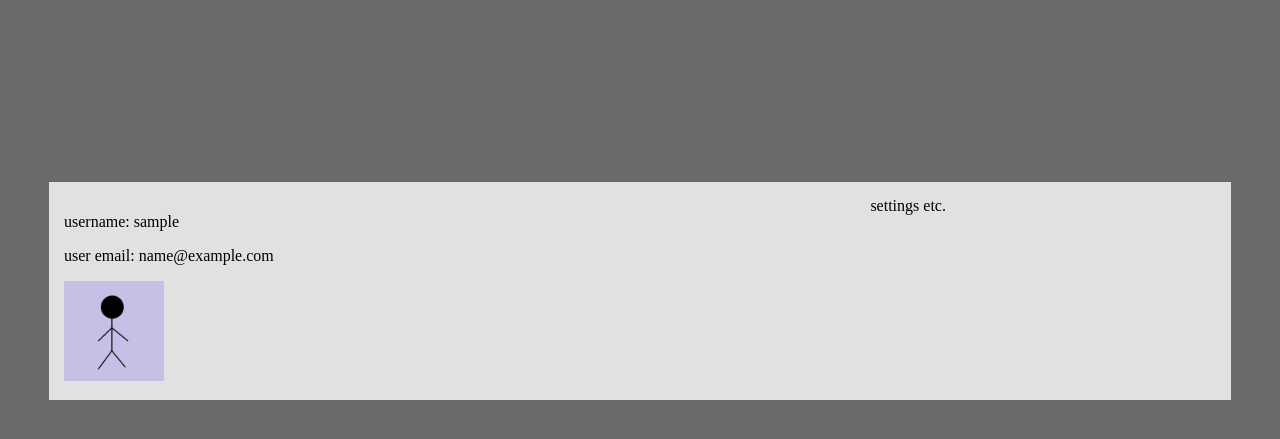
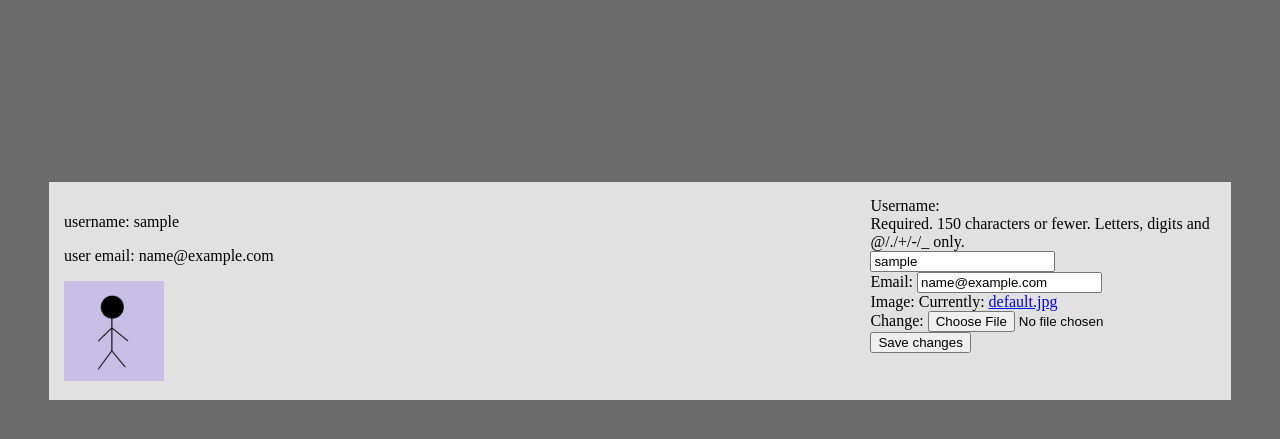
Before and after one commit to Przemek221/pjf_polej, a Django app: page /profile in a window 1280 px wide. Shown: the part 138-577 px from the top of the page. Run offline with Django 4.2, Linux system fonts and the light colour scheme; the visitor is signed in with stand-in values (Sample User, id 1).

Commit message:
user update form and downscaling big images

```diff
--- a/sampleApp/forms.py
+++ b/sampleApp/forms.py
@@ -1,6 +1,7 @@
 from django import forms
 from django.contrib.auth.models import User
 from django.contrib.auth.forms import UserCreationForm
+from .models import UserProfile
 
 
 class RegisterUserForm(UserCreationForm):
@@ -9,3 +10,18 @@ class RegisterUserForm(UserCreationForm):
     class Meta:
         model = User
         fields = ['username', 'password1']
+
+
+class UpdateUserForm(forms.ModelForm):
+    email = forms.EmailField()
+
+    class Meta:
+        model = User
+        fields = ['username', 'email']
+        # fields = ['username']
+
+
+class UpdateProfileForm(forms.ModelForm):
+    class Meta:
+        model = UserProfile
+        fields = ['image']
--- a/sampleApp/models.py
+++ b/sampleApp/models.py
@@ -2,6 +2,7 @@ from django.db import models
 # from django.contrib.auth.models import AbstractUser
 # from django.contrib.auth.models import AbstractBaseUser
 from django.contrib.auth.models import User
+from PIL import Image
 
 
 # Create your models here.
@@ -20,6 +21,14 @@ class UserProfile(models.Model):
 
     def __str__(self):
         return f"Profile of the user: {self.user.username}"
+
+    def save(self):
+        super().save()
+
+        img = Image.open(self.image.path)
+        if img.height > 300 or img.width > 300:
+            img.thumbnail((300, 300))
+            img.save(self.image.path)
 
 
 class Post(models.Model):
--- a/sampleApp/static/styles/base.css
+++ b/sampleApp/static/styles/base.css
@@ -23,6 +23,7 @@ body {
 }
 
 #content-wrapper {
+    overflow: auto;
     width: 90%;
     /*height: 90%;*/
     margin: auto;
--- a/sampleApp/views.py
+++ b/sampleApp/views.py
@@ -12,7 +12,7 @@ from .models import Something
 from .models import Post
 from django.contrib import messages
 from django.contrib.auth.decorators import login_required
-from .forms import RegisterUserForm
+from .forms import RegisterUserForm, UpdateUserForm, UpdateProfileForm
 
 
 # from django.contrib.auth.forms import UserCreationForm
@@ -102,4 +102,21 @@ def registerUser(request):
 
 @login_required
 def profile(request):
-    return render(request, 'sampleApp/profile.html')
+    if request.method == 'POST':
+        update_user_form = UpdateUserForm(request.POST, instance=request.user)
+        update_profile_form = UpdateProfileForm(request.POST, request.FILES, instance=request.user.userprofile)
+        if update_profile_form.is_valid() and update_user_form.is_valid():
+            update_user_form.save()
+            update_profile_form.save()
+            messages.success(request, f"Profile updated")
+            return redirect('profile')
+
+    else:
+        update_user_form = UpdateUserForm(instance=request.user)
+        update_profile_form = UpdateProfileForm(instance=request.user.userprofile)
+
+    arg = {
+        'update_user_form': update_user_form,
+        'update_profile_form': update_profile_form
+    }
+    return render(request, 'sampleApp/profile.html', arg)
--- a/templates/sampleApp/home.html
+++ b/templates/sampleApp/home.html
@@ -4,6 +4,7 @@
     <div>
         {% for item in posts %}
             <h3>Creator: {{ item.creator }}</h3>
+            <p>Creator-img: <img src="{{ item.creator.userprofile.image.url }}" alt=""></p>
             <p>Created date: {{ item.createdDate|date:"d M y H:i" }}</p>
             <br>
             <p>Content <br>{{ item.content }}</p>
--- a/templates/sampleApp/profile.html
+++ b/templates/sampleApp/profile.html
@@ -13,7 +13,12 @@
             <img src="{{ user.userprofile.image.url }}" alt="usr img" class="profile-picture">
         </div>
         <div>
-            settings etc.
+            <form method="post" enctype="multipart/form-data">
+                {% csrf_token %}
+                {{ update_user_form.as_div }}
+                {{ update_profile_form.as_div }}
+                <input type="submit" value="Save changes">
+            </form>
         </div>
     </div>
 {% endblock content %}
```
Also changed, not shown: media/default.jpg, readme.txt.
